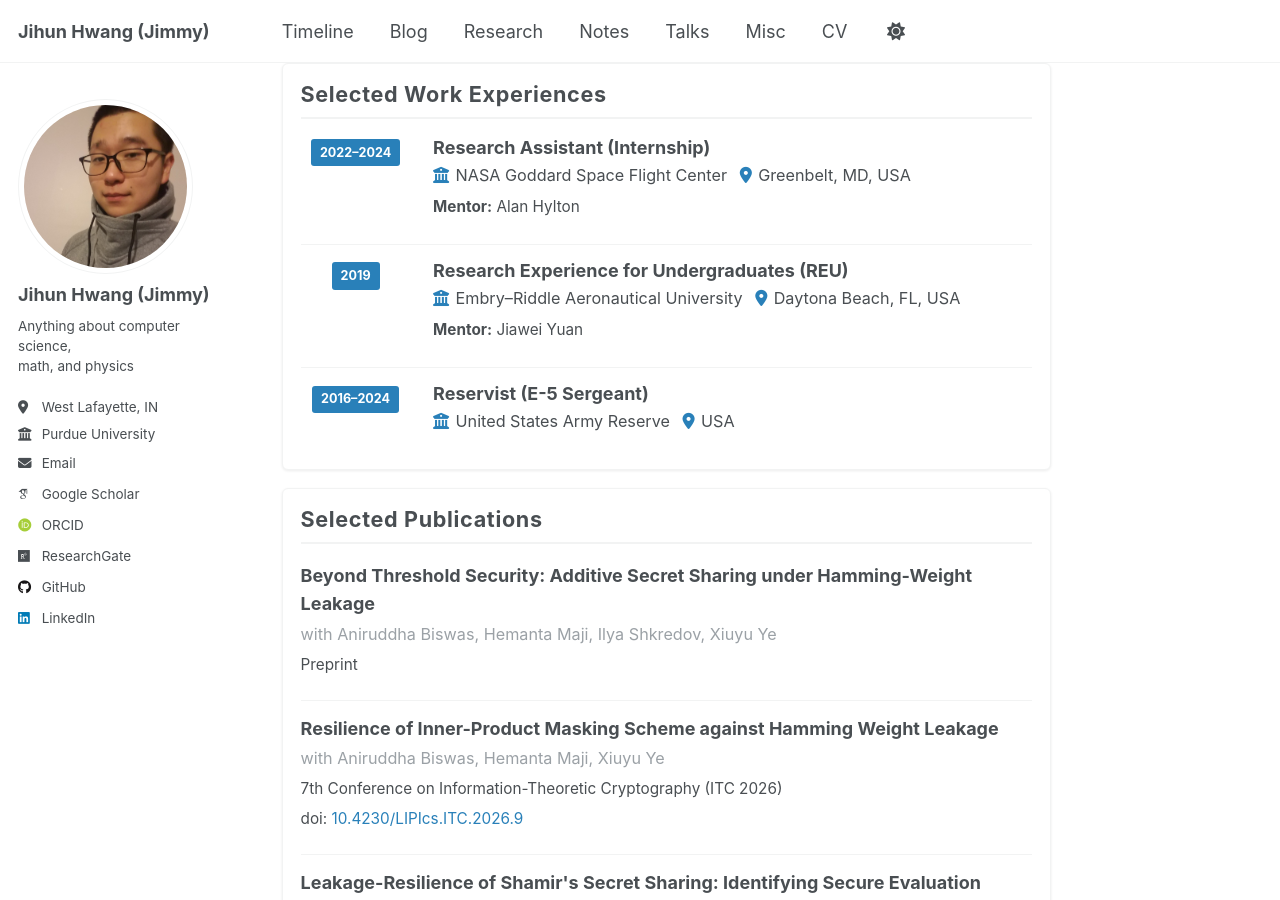
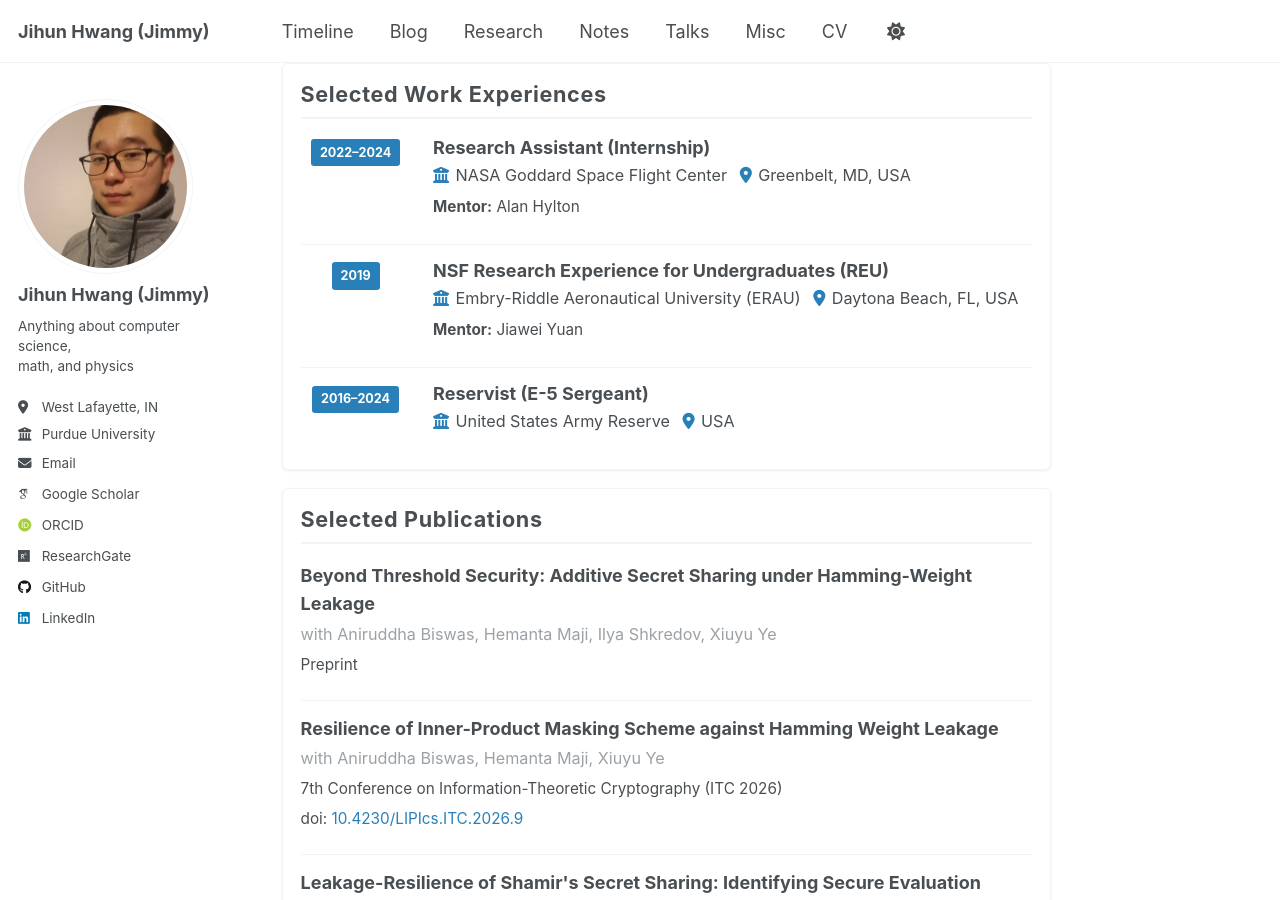
Before and after one commit to jihunhwang/jihunhwang.github.io, a Jekyll site: the page built from _pages/cv.md, in a window 1280 px wide and 900 px high, scrolled down 976 px. Built offline with Jekyll 4.4.1, drawn with Linux system fonts in a browser that asks for light colours; some web fonts are replaced; some of the changed text lies outside the part shown.

Commit message:
removed the annoying space in CV

```diff
--- a/_data/cv.json
+++ b/_data/cv.json
@@ -56,8 +56,8 @@
       "mentor": "Alan Hylton"
     },
     {
-      "company": "Embry–Riddle Aeronautical University",
-      "position": "Research Experience for Undergraduates (REU)",
+      "company": "Embry-Riddle Aeronautical University (ERAU)",
+      "position": "NSF Research Experience for Undergraduates (REU)",
       "location": "Daytona Beach, FL, USA",
       "startDate": "2019",
       "mentor": "Jiawei Yuan"
--- a/_includes/cv-template.html
+++ b/_includes/cv-template.html
@@ -200,7 +200,7 @@
         </div>
         <div class="cv-tt-main">
           <h3 class="cv-tt-title">{{ award.title }}</h3>
-          {% if award.awarder %}<div class="cv-tt-org"><i class="fas fa-award"></i> {{ award.awarder }}</div>{% endif %}
+          {% if award.awarder %}<div class="cv-tt-org"><i class="fas fa-award"></i>{{ award.awarder }}</div>{% endif %}
           {% if award.summary %}<div class="cv-tt-detail">{{ award.summary }}</div>{% endif %}
         </div>
       </li>
```
Also changed, not shown: other parts of _includes/cv-template.html (+1 -1 lines).
